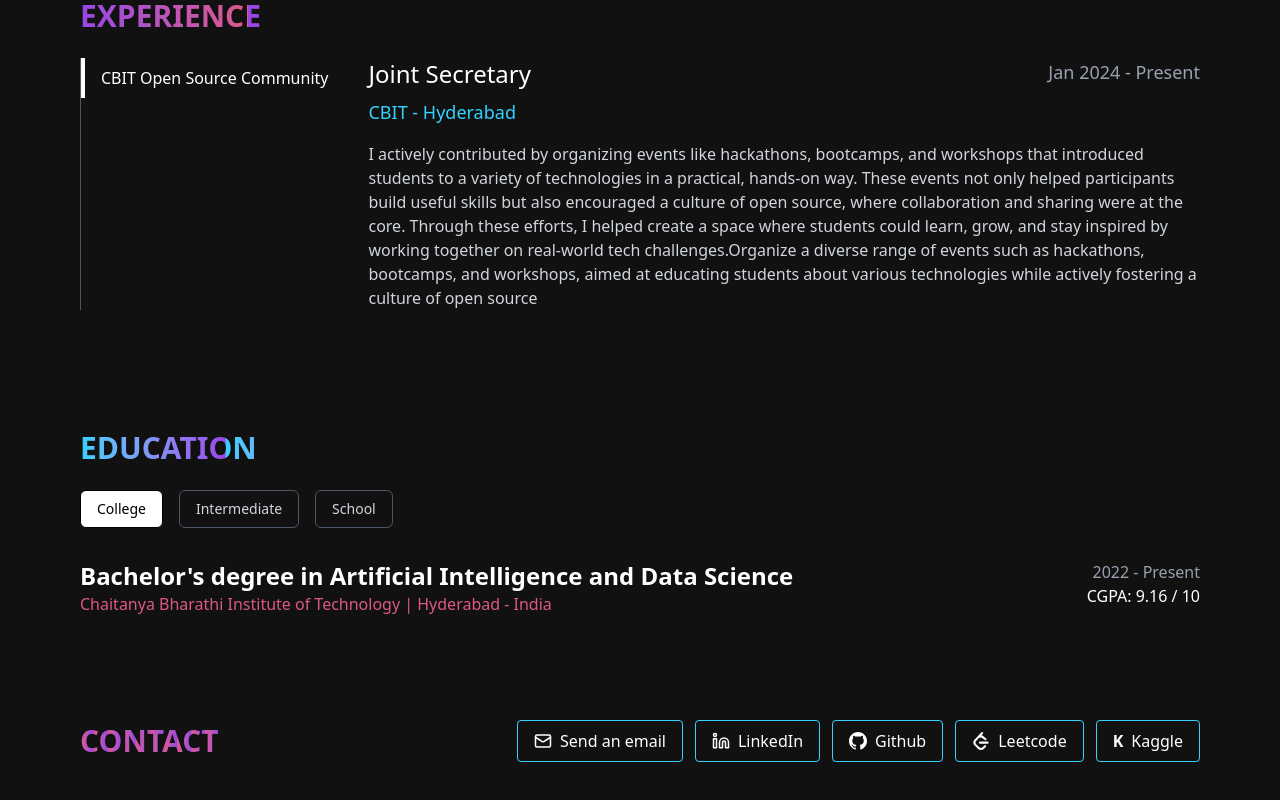
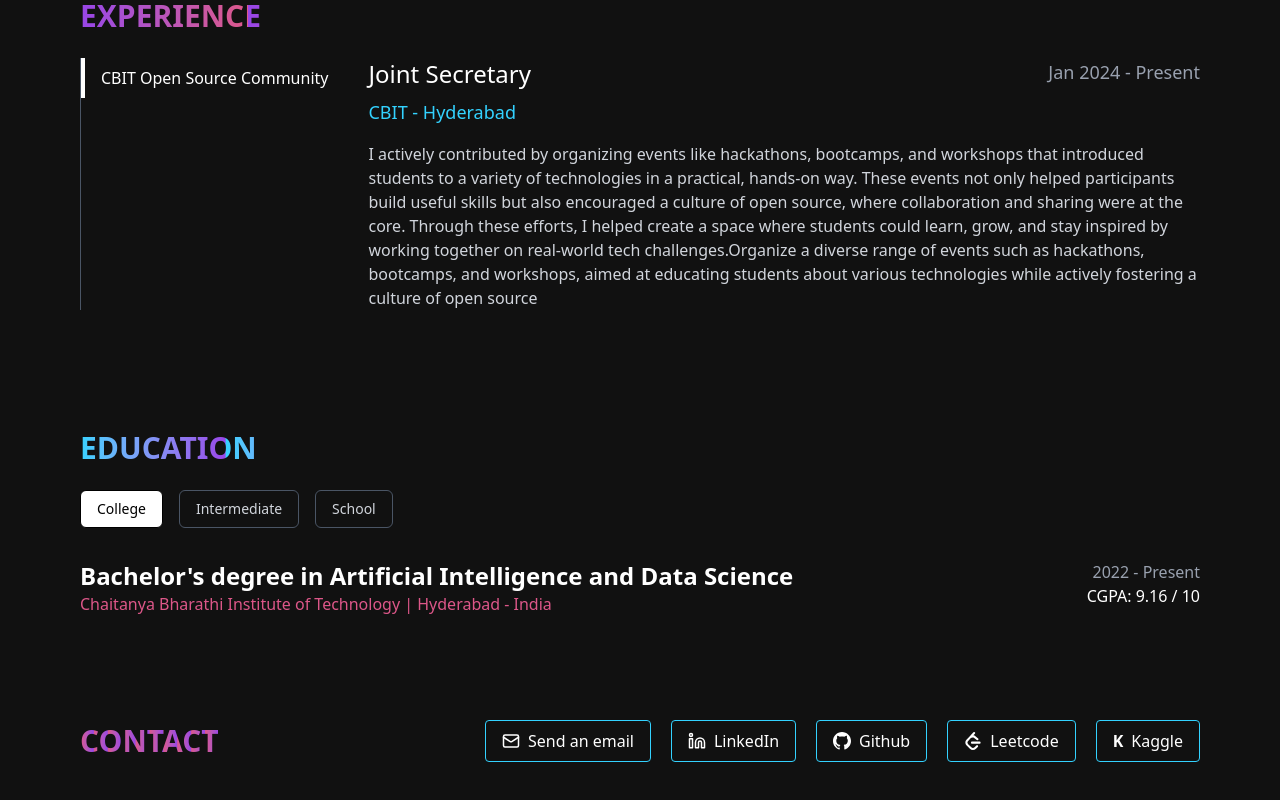
Before and after one commit to sneha9730/portfolio, a React (Vite) app: page / in a window 1280 px wide. Shown: the part 1894-2694 px from the top of the page. Built offline with nearby package versions, Linux system fonts and the light colour scheme.

Commit message:
ui update

```diff
--- a/src/sections/contact.tsx
+++ b/src/sections/contact.tsx
@@ -8,7 +8,7 @@ const Contact = () => {
             CONTACT
             </h2>
 
-            <div className="flex flex-wrap gap-3 justify-start sm:justify-start lg:justify-end items-center">
+    <div className="flex flex-wrap gap-5 justify-start sm:justify-start lg:justify-end items-center">
         <a
           href="mailto:snehaarumugam10@gmail.com"
           className="flex items-center gap-2 border border-[#33D2FF] hover:border-2 px-4 py-2 rounded transition-all duration-200"
```
